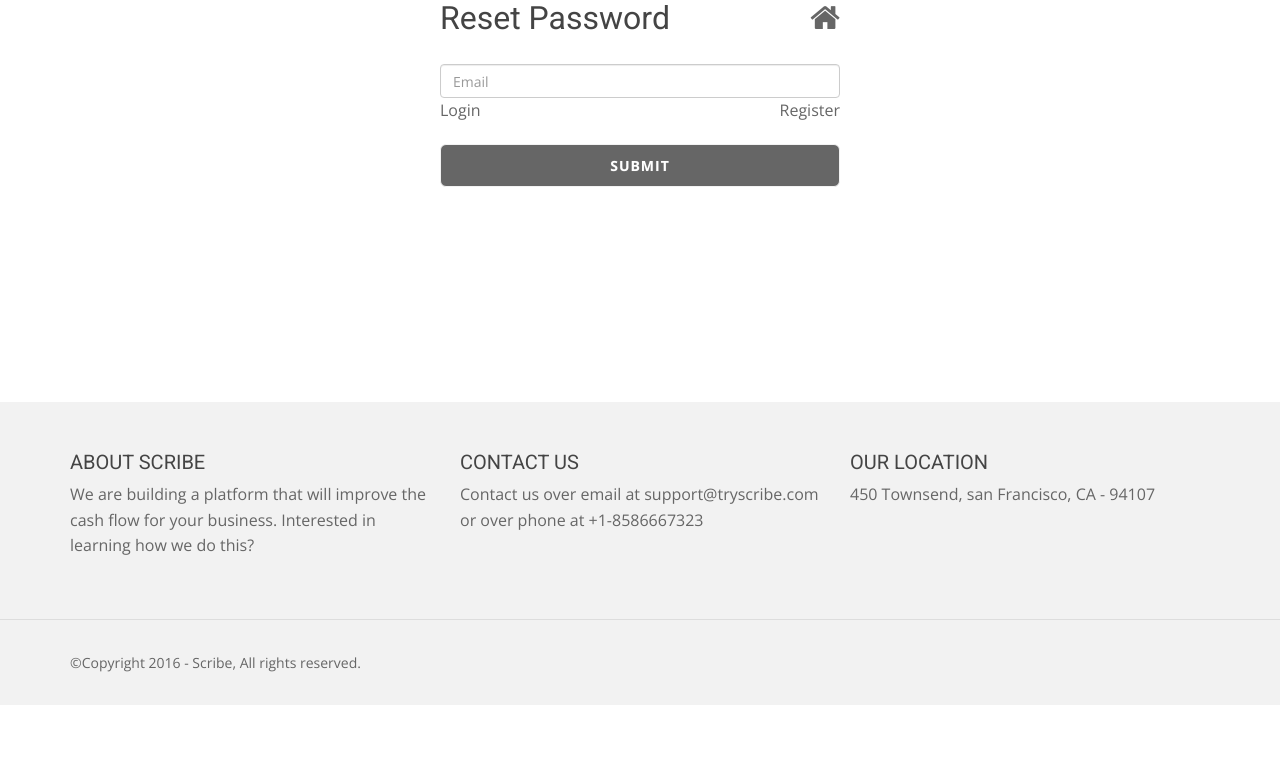
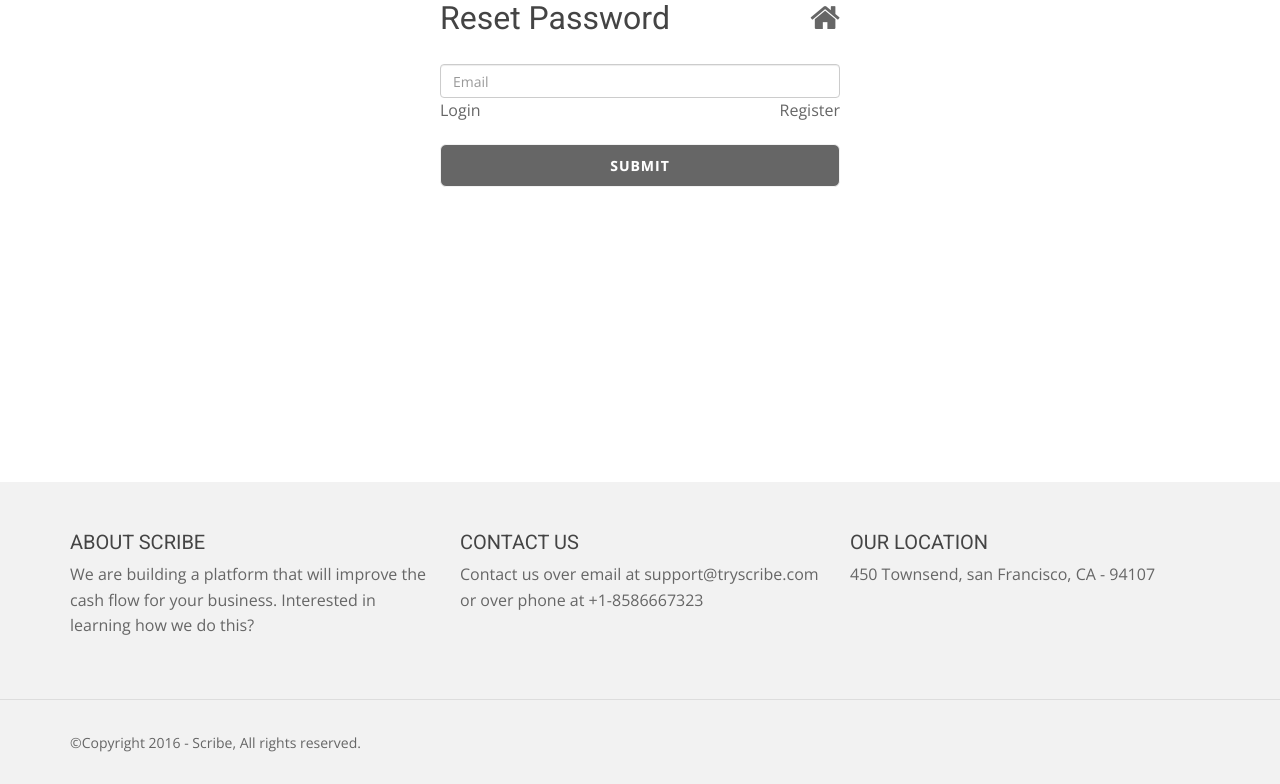
Before and after one commit to shipEZ/byzPay, a Flask app: page /forgotPassword in a window 1280 px wide. Shown: the part 120-904 px from the top of the page. Run offline with Flask 2, Linux system fonts and the light colour scheme; parts of the project's set-up code (start-up, migrations or seed data) failed here and were passed over; some libraries are stand-ins or nearby versions.

Commit message:
removing unnecessary files

```diff
--- a/static/css/styleMain.css
+++ b/static/css/styleMain.css
@@ -34,7 +34,7 @@ main {
     margin-top:100px;
     margin-left:30px;
     margin-right:30px;
-    min-height:400px;
+    min-height:60%;
     background:#fff;
     color: #717171;
 }
--- a/templates/pages/activate.html
+++ b/templates/pages/activate.html
@@ -1,4 +1,4 @@
-<p>Welcome! Thanks for signing up. Please follow this link to activate your account:</p>
+<p>Welcome to Scribe!<br> Thanks for signing up. Please follow this link to activate your account:</p>
 <p><a href="{{ confirm_url }}">{{ confirm_url }}</a></p>
 <br>
 <p>Cheers!<br>
```
Also changed, not shown: database.db.
